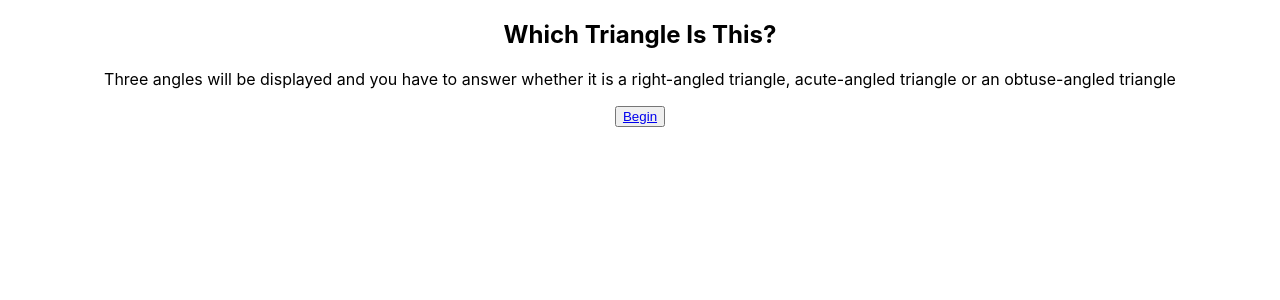
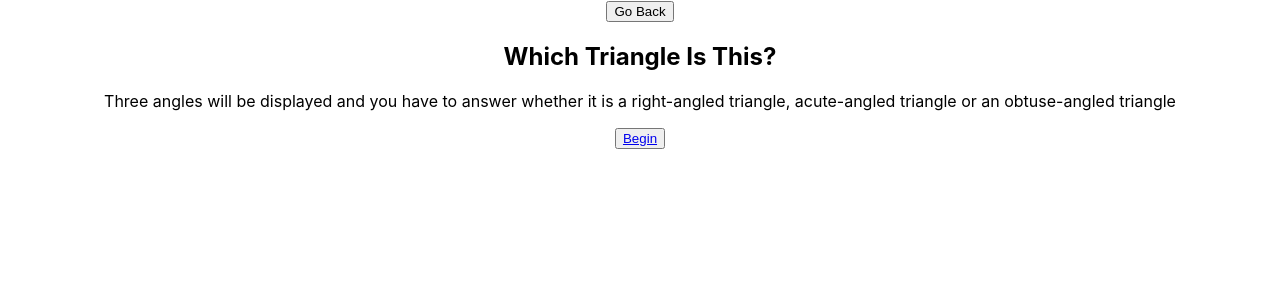
Before and after one commit to slytherin20/DoYouKnowTriangles, a React (Create React App) app: page /WhichTriangle in a window 1280 px wide. Shown: the top 300 px of the page. Built offline with nearby package versions, Linux system fonts and the light colour scheme.

Commit message:
Feat - Added back button

```diff
--- a/src/components/CalculateArea.jsx
+++ b/src/components/CalculateArea.jsx
@@ -16,6 +16,7 @@ function CalculateArea(){
 
     return(
         <div className="game-3">
+             <Link to="/"><button className="back-btn">Go Back</button></Link>
             <div className="description">
                 <h2 className="heading">Area Calculator</h2>
                 <p>Calculates the area of triangle depending upon parameters given.</p>
--- a/src/components/FindTheHypotenuse.jsx
+++ b/src/components/FindTheHypotenuse.jsx
@@ -1,4 +1,5 @@
 import { useState } from "react";
+import {Link} from "react-router-dom";
 
 function FindTheSide(){
     const [a,setA] = useState(0);
@@ -17,6 +18,7 @@ function FindTheSide(){
 
     return(
         <div className="game-2">
+             <Link to="/"><button className="back-btn">Go Back</button></Link>
             <div className="description">
                 <h2 className="heading">Find the Hypotenuse</h2>
                 <p>Calculates the hypotenuse of the triangle for you.</p>
--- a/src/components/IsItATriangle.jsx
+++ b/src/components/IsItATriangle.jsx
@@ -1,4 +1,5 @@
 import { useState } from "react";
+import { Link } from "react-router-dom";
 
 function IsItATriangle(){
     const [angle1,setAngle1] = useState(0);
@@ -27,6 +28,7 @@ function IsItATriangle(){
     }
 return(
    <div className="game-1">
+       <Link to="/"><button className="back-btn">Go Back</button></Link>
        <div className="description">
            <h2 className="heading">Is It A Triangle?</h2>
            <p>Enter the three angles and we will tell you if it forms a triangle or not.</p>
--- a/src/components/WhichTriangle.jsx
+++ b/src/components/WhichTriangle.jsx
@@ -1,13 +1,12 @@
-import { useState } from "react";
 import { Link, Route, useRouteMatch } from "react-router-dom";
 import Cards from "./Cards.jsx";
-import Score from "./Score";
 
 function WhichTriangle(){
 
     const {path,url} = useRouteMatch()
     return(
         <div className="game-4">
+             <Link to="/"><button className="back-btn">Go Back</button></Link>
             <div className="description">
                 <h2 className="heading">Which Triangle Is This?</h2>
                 <p>Three angles will be displayed and you have to answer whether it is a right-angled triangle, acute-angled triangle or an obtuse-angled triangle</p>
@@ -24,7 +23,7 @@ function WhichTriangle(){
 
 function ShowButton({url}){
     return(
-        <button classame="quiz-btn"><Link to={`${url}/begin`}>Begin</Link></button>
+        <button classNme="quiz-btn"><Link to={`${url}/begin`}>Begin</Link></button>
     )
 }
 
```
